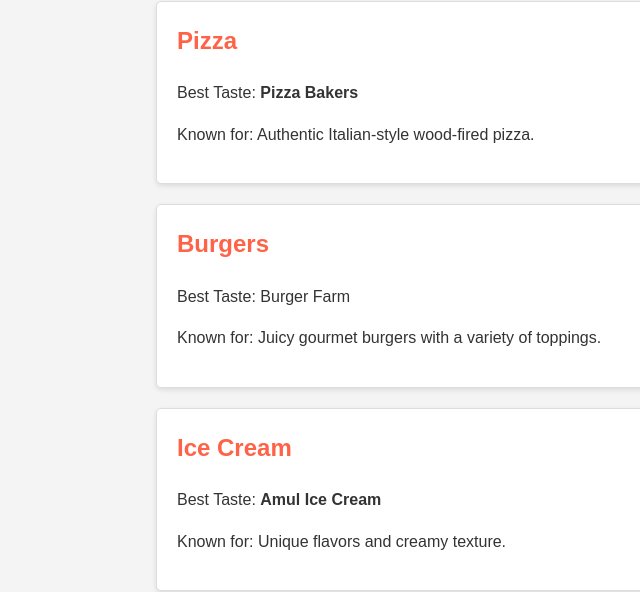
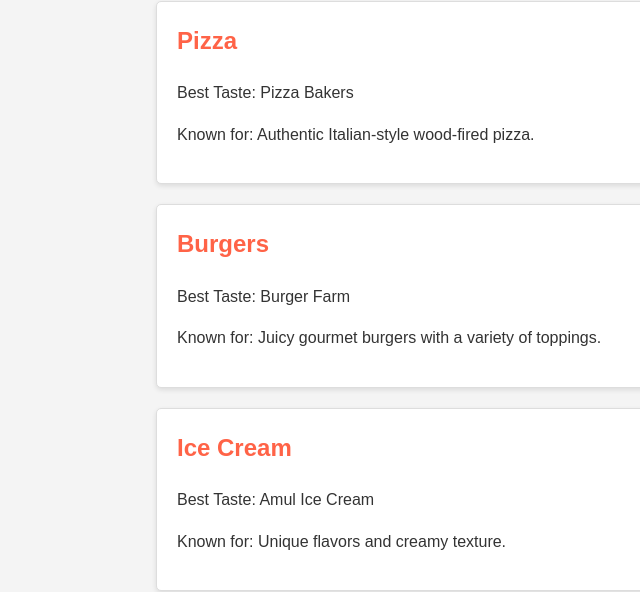
Before and after one commit to Avshrek/Food-Review, a plain HTML site: page index.html in a window 1280 px wide. Shown: the part 227-819 px from the top of the page, 84-724 px from the left. Drawn offline with Linux system fonts and the light colour scheme.

Commit message:
Update chatgpt-FoodReview-draft1.css

```diff
--- a/chatgpt-FoodReview-draft1.css
+++ b/chatgpt-FoodReview-draft1.css
@@ -50,7 +50,7 @@ main {
   font-size: 1.5em;
 }
 
-.food-item .restaurant {
+.food-item .burger .restaurant {
   font-weight: bold;
   color: #333;
 }
```
